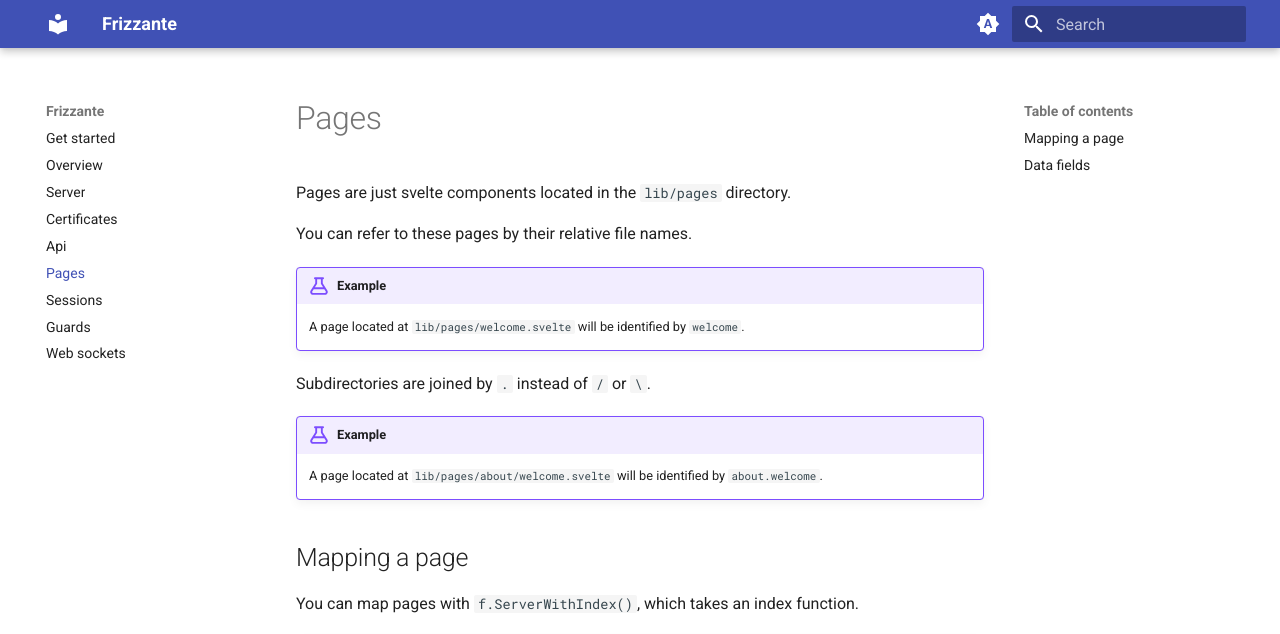
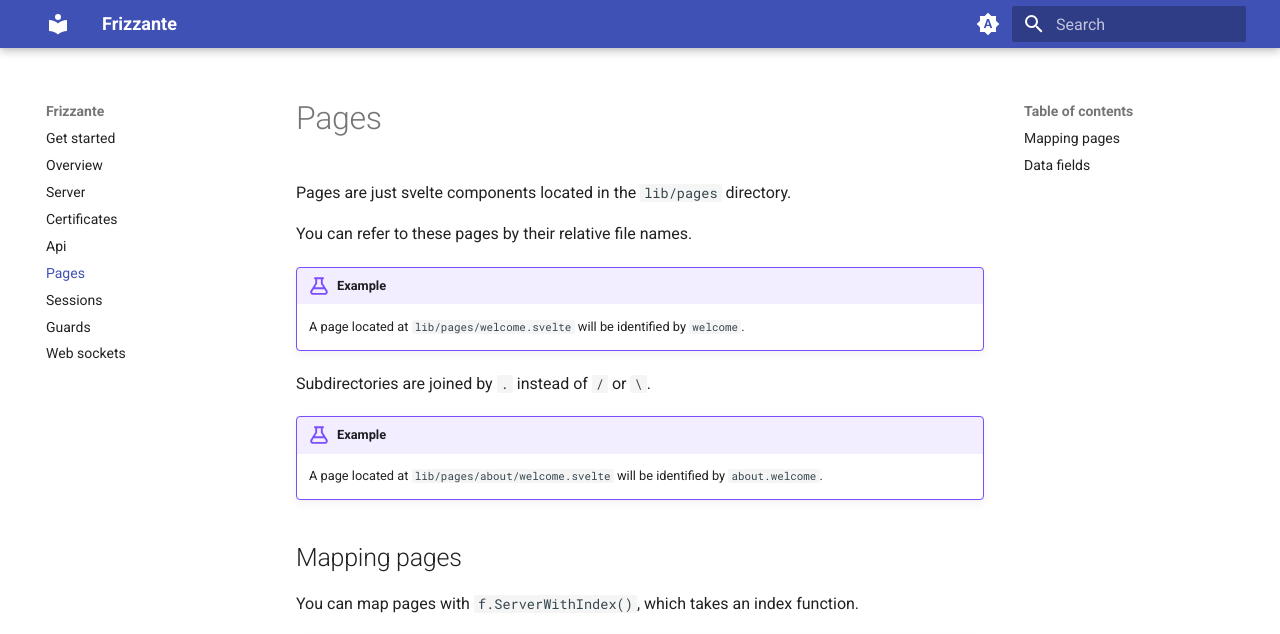
Before and after one commit to razshare/frizzante-docs, an MkDocs documentation site: the page built from docs/pages.md, in a window 1280 px wide and 900 px high. Shown: the top 634 px of the window. Built offline with MkDocs 1.6.1 and Material for MkDocs 9.7.7, drawn with Linux system fonts in a browser that asks for light colours.

Commit message:
chore(docs): updating pages.

```diff
--- a/docs/pages.md
+++ b/docs/pages.md
@@ -11,7 +11,7 @@
 	A page located at `lib/pages/about/welcome.svelte` will be identified by `about.welcome`.
 
 
-## Mapping a page
+## Mapping pages
 
 You can map pages with `f.ServerWithIndex()`, which takes an index function.
 
```
